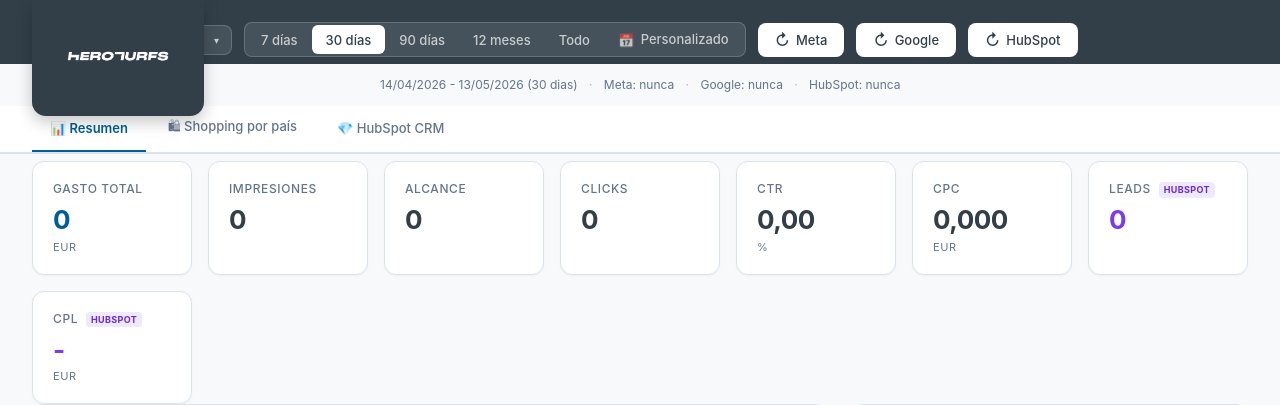
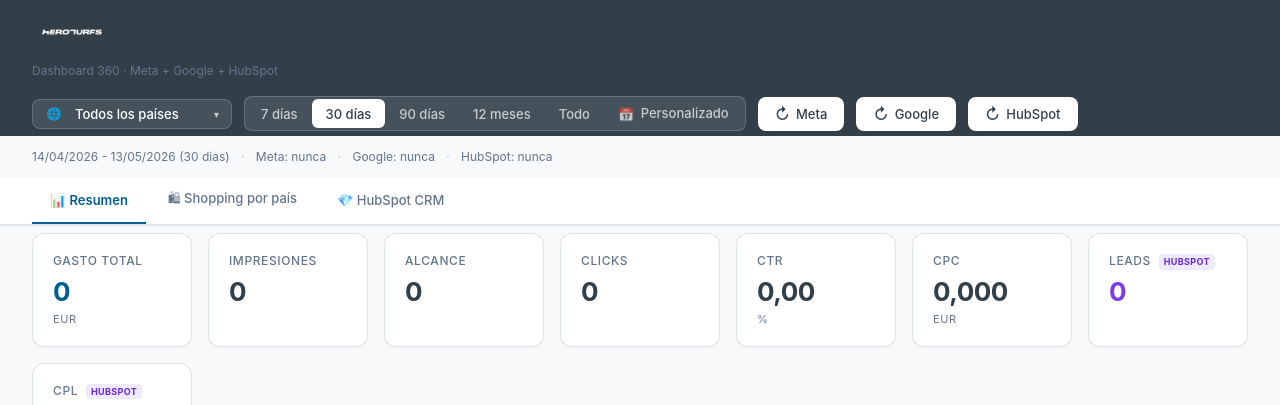
Before and after one commit to ROLSCARPETS/ads-heroturfs, a Flask app: page / in a window 1280 px wide. Shown: the top 405 px of the page. Run offline with Flask 3, Linux system fonts and the light colour scheme; data that the repository does not hold is empty.

Commit message:
Revert "Logo grande con badge que cuelga del topbar (header compacto)"
This reverts commit aa28daa56e0fafadbc072fba6da3d9bef7149a7a.

```diff
--- a/static/css/styles.css
+++ b/static/css/styles.css
@@ -97,15 +97,13 @@ h1, h2, h3 { font-weight: 600; letter-spacing: -0.01em; }
 .topbar {
     background: var(--hero-navy);
     border-bottom: 1px solid var(--hero-navy);
-    padding: 6px 32px;
-    min-height: 52px;
+    padding: 4px 32px;
     display: flex;
     justify-content: space-between;
     align-items: center;
     flex-wrap: wrap;
     gap: 16px;
     color: #fff;
-    overflow: visible;
 }
 .topbar .subtitle { color: rgba(255, 255, 255, 0.65); }
 /* Botones de sync sobre Navy: invertimos a contrast outline */
@@ -151,30 +149,9 @@ h1, h2, h3 { font-weight: 600; letter-spacing: -0.01em; }
 }
 
 /* Logo Heroturfs en topbar. El PNG oficial es Hero Navy; lo invertimos a
-   blanco con filter porque el badge tiene fondo Navy.
-   El badge cuelga del topbar: el header se queda compacto y el logo se ve grande. */
-.topbar-left {
-    position: relative;
-    align-self: stretch;
-    display: flex;
-    align-items: center;
-    min-width: 360px;
-}
-
-.brand-logo-wrap {
-    position: absolute;
-    left: 0;
-    top: -6px;
-    background: var(--hero-navy);
-    padding: 8px 18px 12px;
-    border-radius: 0 0 14px 14px;
-    box-shadow: 0 6px 16px rgba(0, 0, 0, 0.22);
-    z-index: 6;
-    line-height: 0;
-}
-
+   blanco con filter porque la topbar tiene fondo Navy. */
 .brand-logo {
-    height: 96px;
+    height: 56px;
     width: auto;
     display: block;
     object-fit: contain;
@@ -460,9 +437,7 @@ h1, h2, h3 { font-weight: 600; letter-spacing: -0.01em; }
 
 /* === Meta bar === */
 .meta-bar {
-    /* padding-left grande para dejar sitio al badge del logo que cuelga
-       del topbar (~380px de ancho aprox). */
-    padding: 12px 32px 12px 380px;
+    padding: 12px 32px;
     font-size: 12px;
     color: var(--text-muted);
     background: var(--bg);
--- a/templates/dashboard.html
+++ b/templates/dashboard.html
@@ -11,9 +11,8 @@
     <div class="sticky-header">
     <header class="topbar">
         <div class="topbar-left">
-            <span class="brand-logo-wrap">
-                <img src="{{ url_for('static', filename='img/heroturfs-logo.png') }}" alt="Heroturfs" class="brand-logo">
-            </span>
+            <img src="{{ url_for('static', filename='img/heroturfs-logo.png') }}" alt="Heroturfs" class="brand-logo">
+            <span class="subtitle">Dashboard 360 &middot; Meta + Google + HubSpot</span>
         </div>
         <div class="topbar-right">
             <div class="country-dropdown" id="country-dropdown">
```
